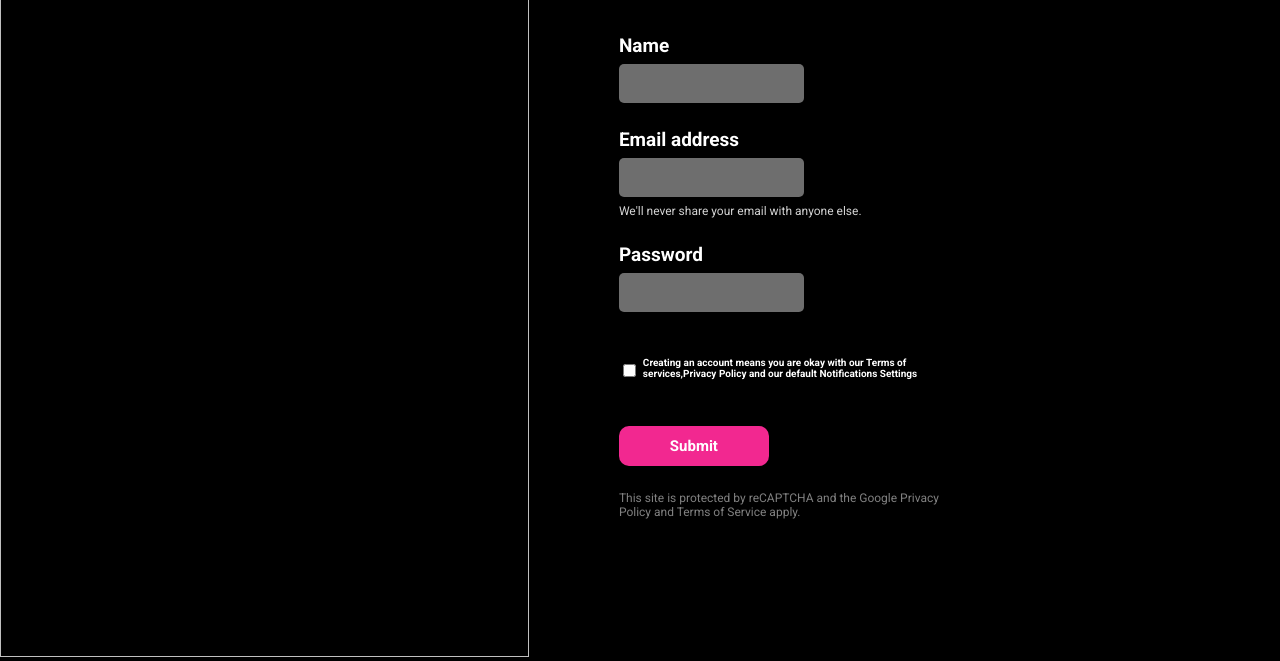
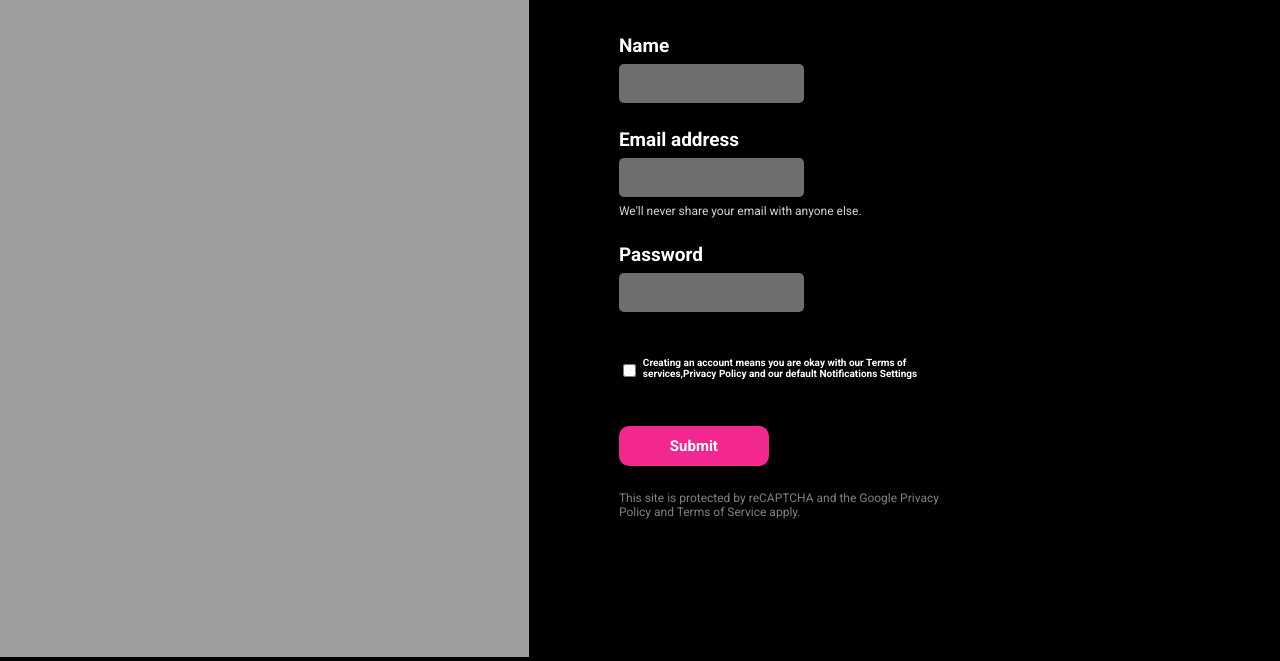
Before and after one commit to faizan-abbas-mir/streamify, a plain HTML site: page index.html in a window 1280 px wide. Shown: the part 143-804 px from the top of the page. Drawn offline with Linux system fonts and the light colour scheme; the site is published under a folder, as on GitHub Pages, so addresses that start at the root find nothing.

Commit message:
Update index.html

```diff
--- a/index.html
+++ b/index.html
@@ -128,7 +128,7 @@
        <div class="homepagediv">
         <div class="left-section" >
 
-            <img  class="frontposter" src="/samuel-regan-asante-wMkaMXTJjlQ-unsplash.jpg" >
+            <img  class="frontposter" src="samuel-regan-asante-wMkaMXTJjlQ-unsplash.jpg" >
         </div>
 
 
```
